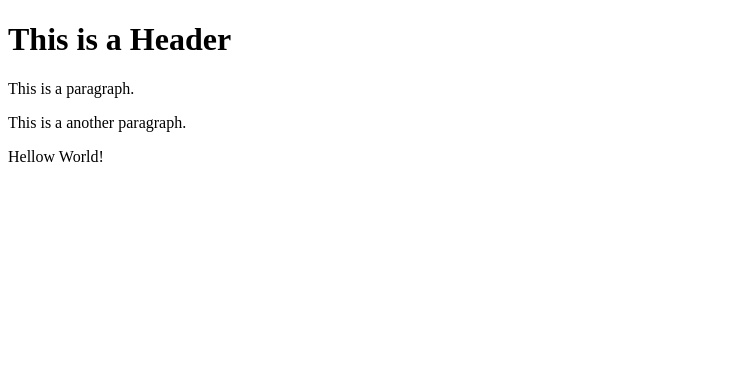
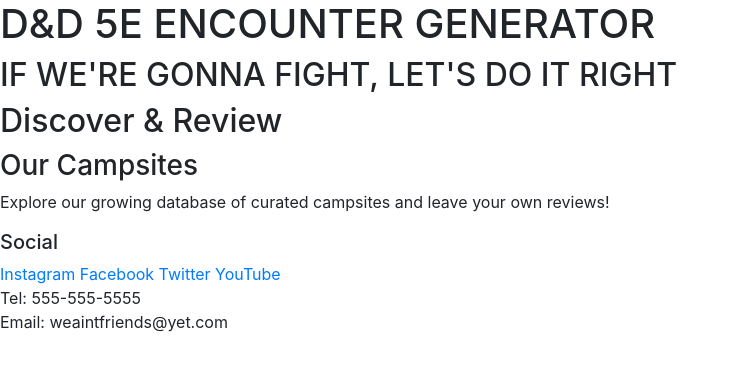
Before and after one commit to LordFagan/dndenc, a website: page index.html in a window 1280 px wide. Shown: the whole page, without its empty margins (0-738 px from the left). Drawn offline with nearby package versions, Linux system fonts and the light colour scheme.

Commit message:
Encounter Generator Barebones

```diff
--- a/index.html
+++ b/index.html
@@ -1,9 +1,51 @@
 <!DOCTYPE html>
-<html>
-    <body>
-        <h1>This is a Header</h1>
-        <p>This is a paragraph.</p>
-        <p>This is a another paragraph.</p>
-        <p>Hellow World!</p>
-    </body>
+<html lang="en">
+
+<head>
+    <!-- Required meta tags always come first -->
+    <meta charset="utf-8" />
+    <meta name="viewport" content="width=device-width, initial-scale=1" />
+
+    <!-- Bootstrap CSS -->
+    <link rel="stylesheet" href="node_modules/bootstrap/dist/css/bootstrap.min.css" />
+
+    <title>Encounter Generator</title>
+</head>
+
+<body>
+
+    <header>
+        <div>
+            <h1>D&D 5E ENCOUNTER GENERATOR</h1>
+            <h2>IF WE'RE GONNA FIGHT, LET'S DO IT RIGHT</h2>
+        </div>
+    </header>
+
+    <div>
+        <h2>Discover & Review</h2>
+        <h3>Our Campsites</h3>
+        <p>Explore our growing database of curated campsites and leave your own reviews!</p>
+    </div>
+
+    <footer>
+        <div>
+            <h5>Social</h5>
+            <a href="http://instagram.com/">Instagram</a>
+            <a href="http://facebook.com/">Facebook</a>
+            <a href="http://twitter.com/">Twitter</a>
+            <a href="http://youtube.com/">YouTube</a>
+        </div>
+        <div>
+            Tel: 555-555-5555<br />
+            Email: weaintfriends@yet.com
+        </div>
+    </footer>
+
+    <!-- jQuery must come first, then Popper.js, then the Bootstrap JavaScript plugins.-->
+    <script src="node_modules/jquery/dist/jquery.slim.min.js"></script>
+    <script src="node_modules/popper.js/dist/umd/popper.min.js"></script>
+    <script src="node_modules/bootstrap/dist/js/bootstrap.min.js"></script>
+
+</body>
+
 </html>
```
Also changed, not shown: package.json (+9 -4 lines), 1 other file.
